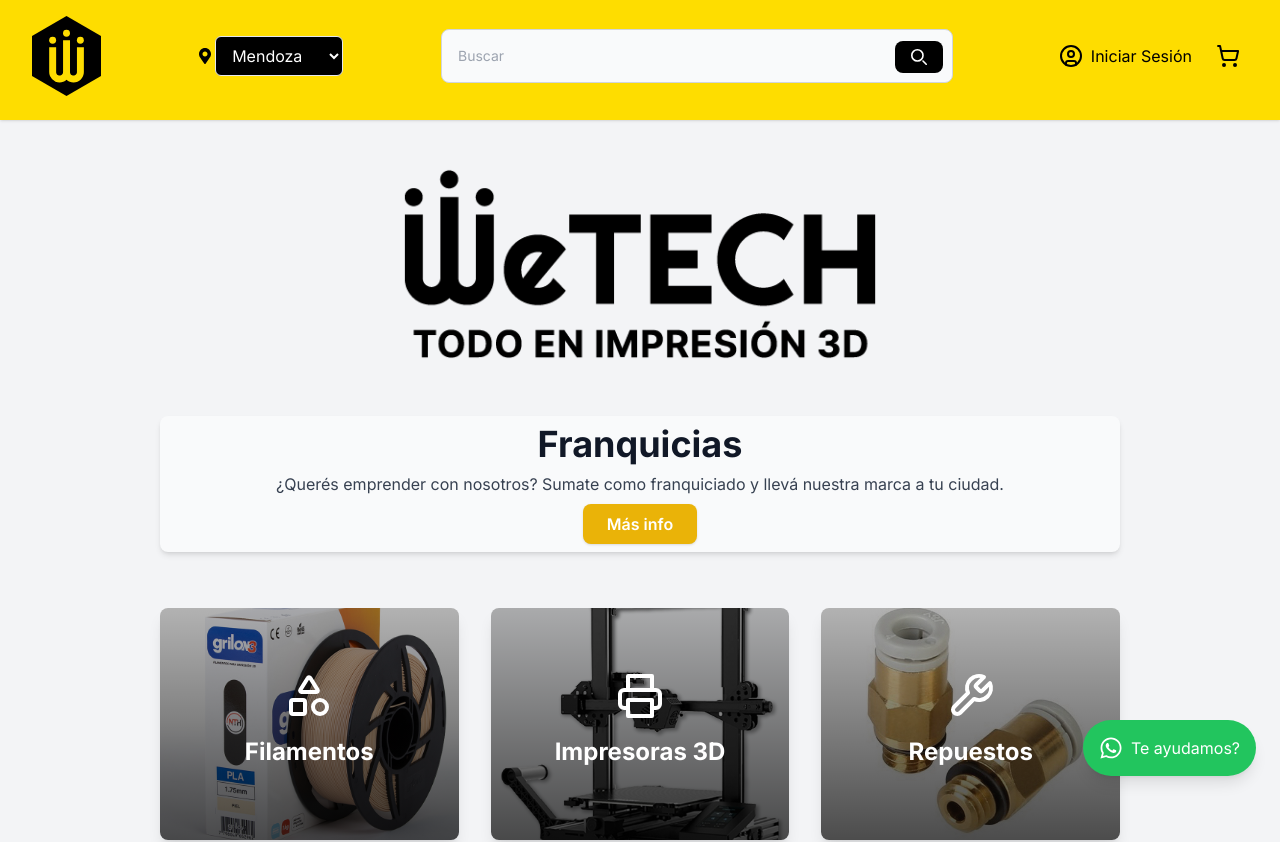
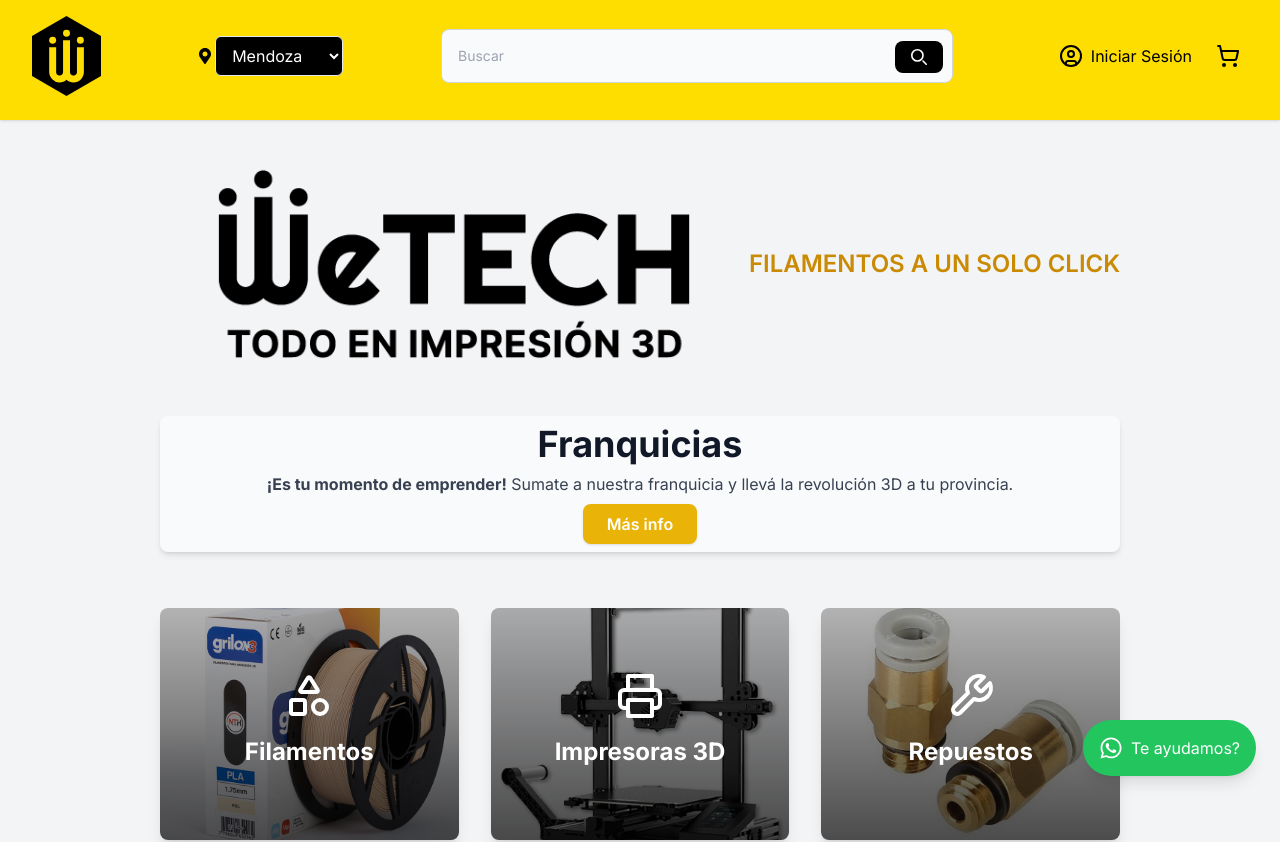
Before and after one commit to Gabih14/Web-WeTECH, a React (Vite) app: page / in a window 1280 px wide. Shown: the top 842 px of the page. Built offline with nearby package versions, Linux system fonts and the light colour scheme.

Commit message:
change franquicias message

```diff
--- a/src/pages/HomePage.tsx
+++ b/src/pages/HomePage.tsx
@@ -38,8 +38,13 @@
     <main className="max-w-7xl mx-auto px-4 sm:px-6 lg:px-8 py-12 font-sans">
       {/* Sección de Categorías */}
       <div id="categories" className="text-center mb-8">
-        <img src={Logo} alt="Logo WeTECH" className="mx-auto h-24 md:h-48" />
-      </div>
+  <div className="flex items-center justify-center ">
+    <img src={Logo} alt="Logo WeTECH" className="mx-auto h-24 md:h-48" />
+    <span className="text-yellow-600 text-lg md:text-2xl font-semibold">
+      FILAMENTOS A UN SOLO CLICK
+    </span>
+  </div>
+</div>
       {/* Sección Franquicias */}
       <section
         id="franquicias"
@@ -50,8 +55,7 @@
             Franquicias
           </h2>
           <p className="text-2x1 text-gray-700 mb-2">
-            ¿Querés emprender con nosotros? Sumate como franquiciado y llevá
-            nuestra marca a tu ciudad.
+            <span className="font-bold">¡Es tu momento de emprender!</span> Sumate a nuestra franquicia y llevá la revolución 3D a tu provincia.
           </p>
           <Link
             to="/franquicias"
```
